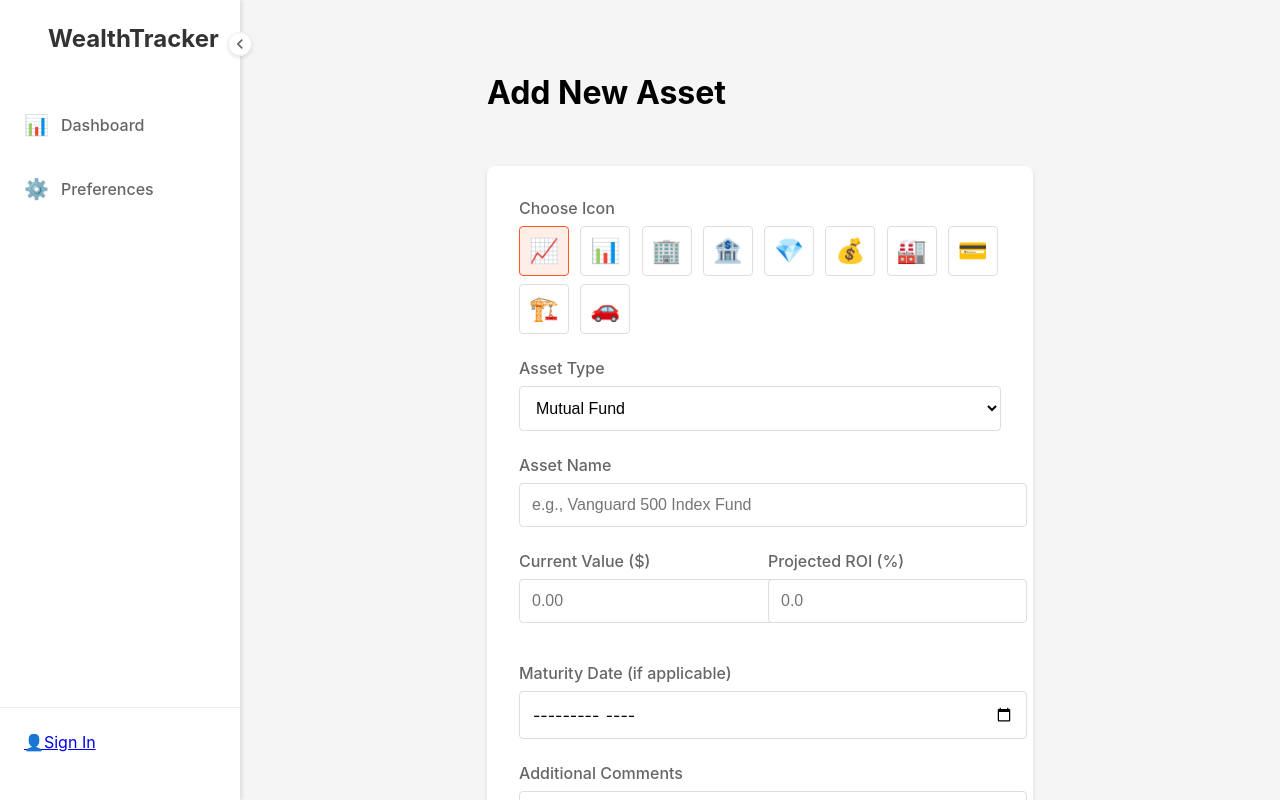
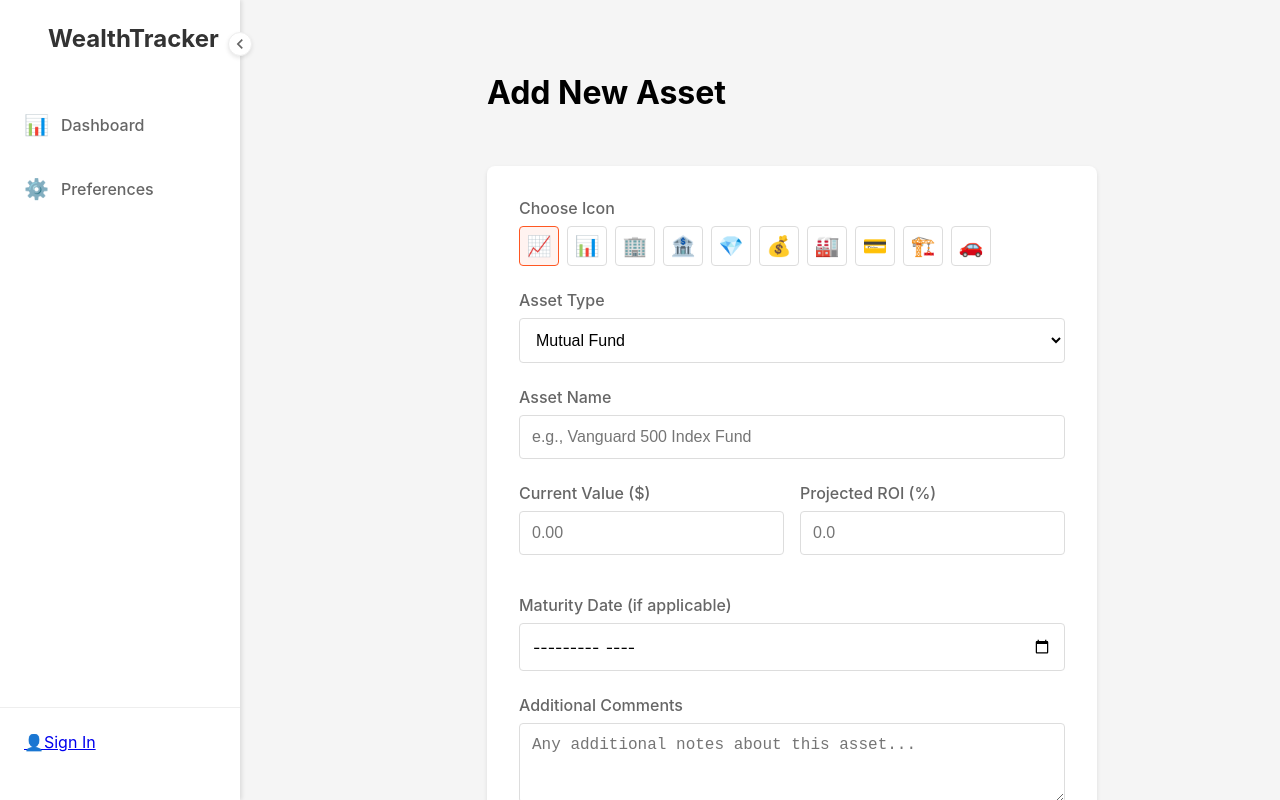
Before and after one commit to priyaaank/fingoose-ui, a React (Create React App) app: page /new-asset in a window 1280 px wide. Shown: the top 800 px of the page. Built offline with nearby package versions, Linux system fonts and the light colour scheme.

Commit message:
Fixing the form width for create of asset and liability

```diff
--- a/src/pages/NewAsset.css
+++ b/src/pages/NewAsset.css
@@ -1,6 +1,6 @@
 .new-asset-page {
   padding: 2rem;
-  max-width: 800px;
+  max-width: 1200px;
   margin: 0 auto;
 }
 
@@ -38,6 +38,38 @@
   padding: 2rem;
   border-radius: 8px;
   box-shadow: 0 2px 4px rgba(0,0,0,0.1);
+  width: 100%;
+}
+
+.form-row {
+  display: flex;
+  gap: 2rem;
+  margin-bottom: 1.5rem;
+}
+
+.form-row .form-section {
+  flex: 1;
+  min-width: 0; /* Prevents flex items from overflowing */
+}
+
+.form-section {
+  margin-bottom: 1.5rem;
+}
+
+.form-section label {
+  display: block;
+  margin-bottom: 0.5rem;
+  font-weight: 500;
+}
+
+.form-section input,
+.form-section textarea {
+  width: 100%;
+  padding: 0.75rem;
+  border: 1px solid #ddd;
+  border-radius: 4px;
+  font-size: 1rem;
+  box-sizing: border-box;
 }
 
 .form-section select {
@@ -61,17 +93,6 @@
   font-size: 0.875rem;
   font-weight: normal;
   margin-left: 0.5rem;
-}
-
-.form-section textarea {
-  width: 100%;
-  padding: 0.75rem;
-  border: 1px solid #ddd;
-  border-radius: 4px;
-  font-size: 1rem;
-  font-family: inherit;
-  resize: vertical;
-  min-height: 100px;
 }
 
 .form-section textarea:focus {
--- a/src/pages/NewLiability.css
+++ b/src/pages/NewLiability.css
@@ -1,6 +1,6 @@
 .new-liability-page {
   padding: 2rem;
-  max-width: 800px;
+  max-width: 1200px;
   margin: 0 auto;
 }
 
@@ -9,6 +9,70 @@
   padding: 2rem;
   border-radius: 8px;
   box-shadow: 0 2px 4px rgba(0,0,0,0.1);
+  width: 100%;
+}
+
+.form-row {
+  display: flex;
+  gap: 2rem;
+  margin-bottom: 1.5rem;
+}
+
+.form-row .form-section {
+  flex: 1;
+  min-width: 0; /* Prevents flex items from overflowing */
+}
+
+.form-section {
+  margin-bottom: 1.5rem;
+}
+
+.form-section label {
+  display: block;
+  margin-bottom: 0.5rem;
+  font-weight: 500;
+}
+
+.form-section input,
+.form-section textarea {
+  width: 100%;
+  padding: 0.75rem;
+  border: 1px solid #ddd;
+  border-radius: 4px;
+  font-size: 1rem;
+  box-sizing: border-box;
+}
+
+/* Icon selector styles */
+.icon-selector {
+  display: flex;
+  gap: 0.5rem;
+  flex-wrap: wrap;
+  margin-bottom: 1rem;
+}
+
+.icon-option {
+  width: 40px;
+  height: 40px;
+  border: 1px solid #ddd;
+  border-radius: 4px;
+  display: flex;
+  align-items: center;
+  justify-content: center;
+  cursor: pointer;
+  background: white;
+  font-size: 1.25rem;
+  transition: all 0.2s ease;
+}
+
+.icon-option:hover {
+  border-color: #ff5722;
+  transform: scale(1.1);
+}
+
+.icon-option.selected {
+  border-color: #ff5722;
+  background-color: #fff3f0;
 }
 
 /* Inherit other styles from NewAsset.css and NewGoal.css */
```
